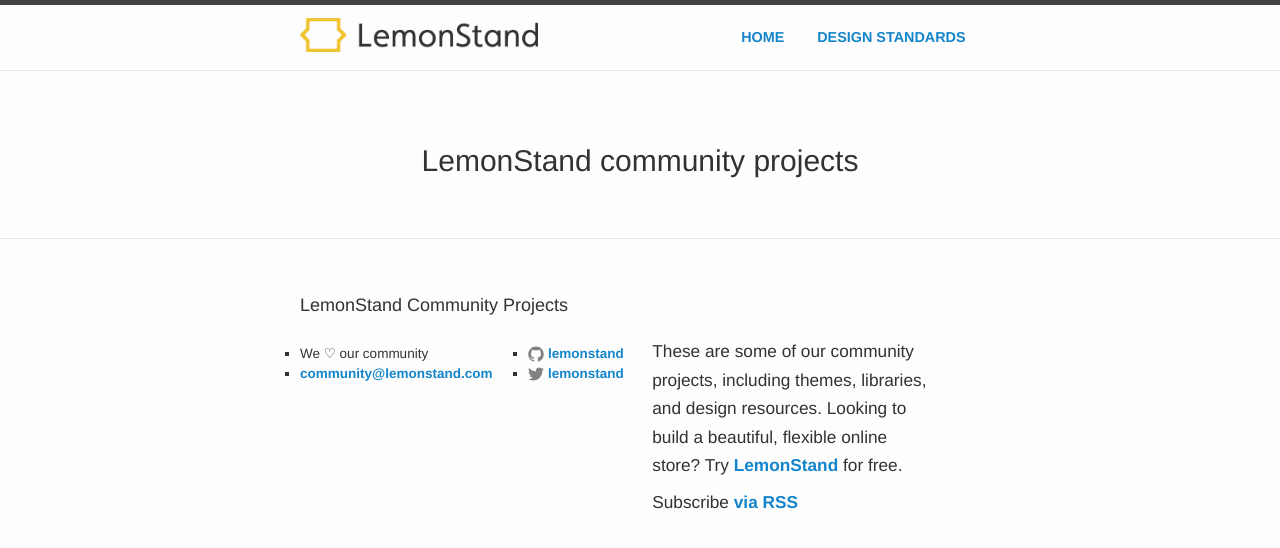
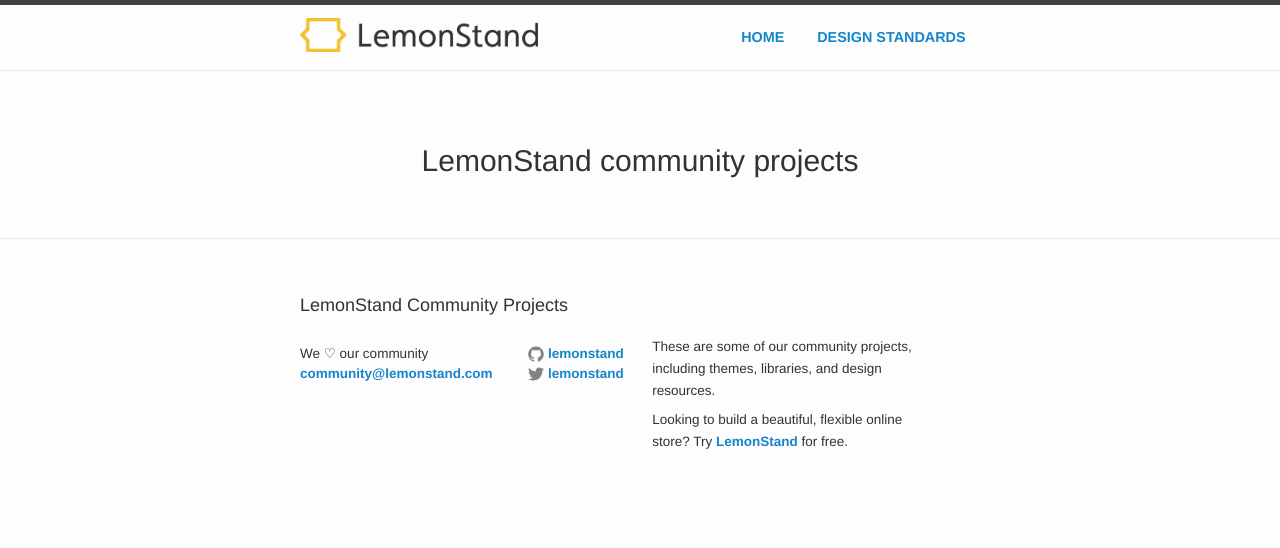
Before and after one commit to lemonstand/lemonstand.github.com, a Jekyll site: the page built from index.html, in a window 1280 px wide. Shown: the top 548 px of the page. Built offline with Jekyll 4.4.1, drawn with Linux system fonts in a browser that asks for light colours; nearby versions of some CDN libraries.

Commit message:
Fixes footer styles and description text (can't have links in it).

```diff
--- a/_config.yml
+++ b/_config.yml
@@ -4,8 +4,7 @@
 email: community@lemonstand.com
 description: >
     These are some of our community projects, including themes, libraries, and
-    design resources. Looking to build a beautiful, flexible online store? Try
-    <a href='http://lemonstand.com'>LemonStand</a> for free.
+    design resources.
 baseurl: ""
 url: "http://yourdomain.com" # the base hostname & protocol for your site
 twitter_username: lemonstand
--- a/_includes/footer.html
+++ b/_includes/footer.html
@@ -47,7 +47,7 @@
 
       <div class="footer-col  footer-col-3">
         <p class="text">{{ site.description }}</p>
-        <p class="rss-subscribe">Subscribe <a href="{{ "/feed.xml" | prepend: site.baseurl }}">via RSS</a></p>
+        <p class="text">Looking to build a beautiful, flexible online store? Try <a href="http://lemonstand.com">LemonStand</a> for free.</p>
       </div>
     </div>
 
--- a/_sass/_lemonstand.scss
+++ b/_sass/_lemonstand.scss
@@ -159,6 +159,19 @@
 		> a {
 			padding: 0 1em;
 		}
+	}
+}
+
+footer {
+	ul {
+		li {
+			list-style-type: none;
+		}
+	}
+
+	p {
+		font-weight: 300;
+		font-size: .9em;
 	}
 }
 
```
